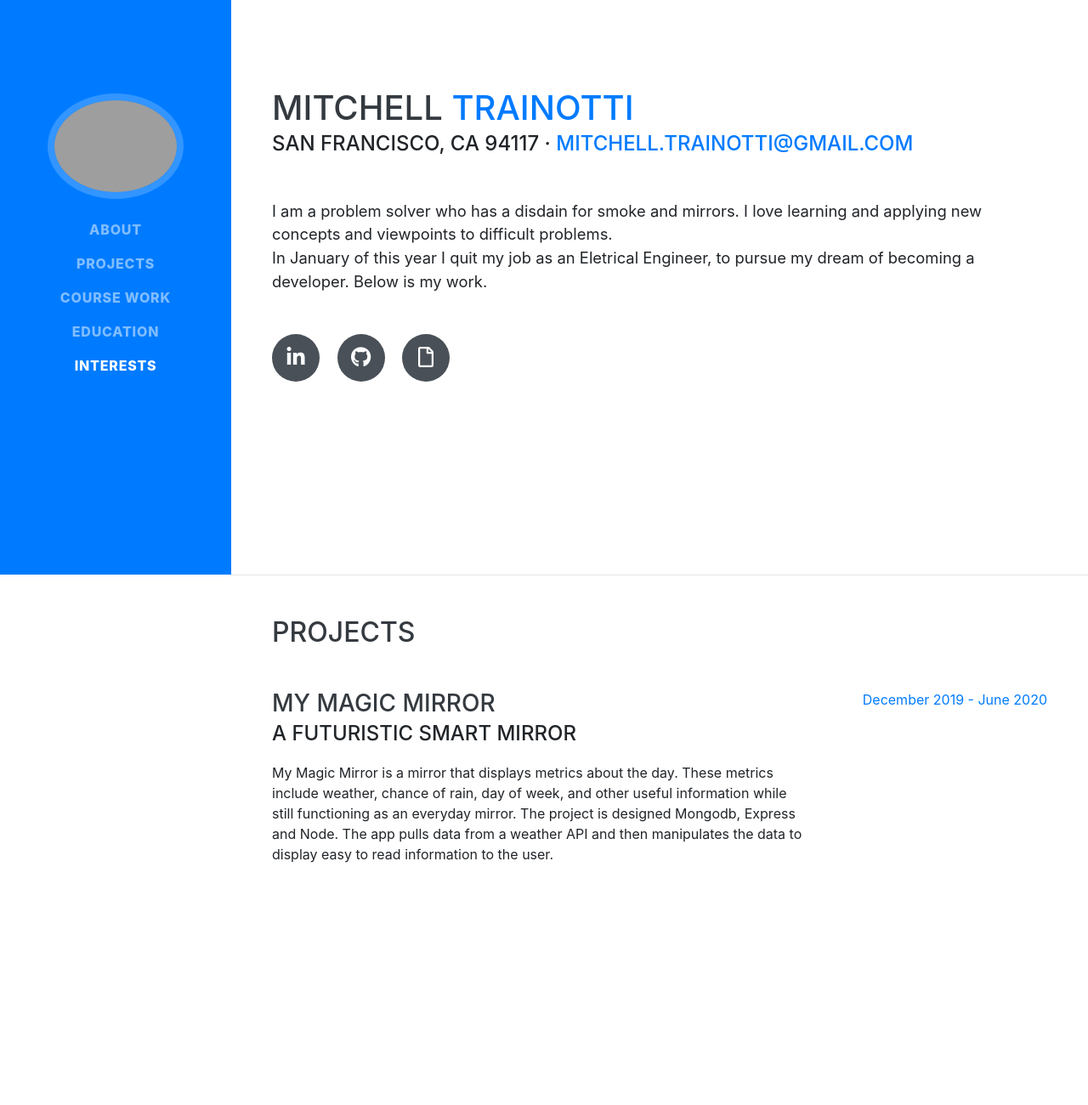
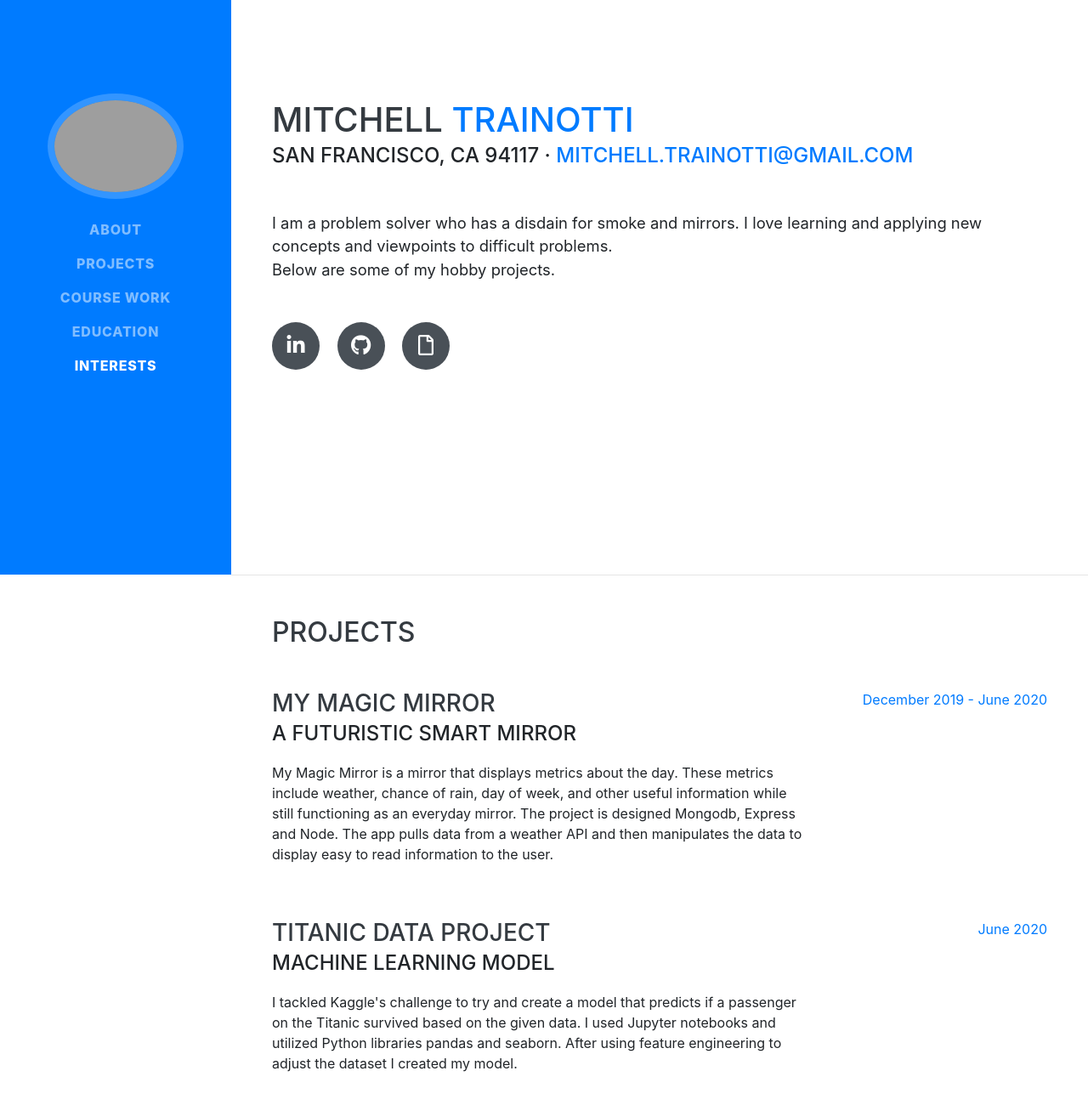
Before and after one commit to mitchell-trainotti/mitchell-trainotti.github.io, a website with bundled scripts: page index.html in a window 1280 px wide. Shown: the part 124-1424 px from the top of the page at 85% size. Built offline with nearby package versions, Linux system fonts and the light colour scheme; grey boxes are pictures that could not be loaded; a web font is replaced by a local one.

Commit message:
update info

```diff
--- a/index.html
+++ b/index.html
@@ -66,7 +66,7 @@
         <div class="subheading mb-5"> San Francisco, CA 94117 ·
           <a href="mailto:name@email.com">mitchell.trainotti@gmail.com</a>
         </div>
-        <p class="lead mb-5">I am a problem solver who has a disdain for smoke and mirrors. I love learning and applying new concepts and viewpoints to difficult problems. <br /> In January of this year I quit my job as an Eletrical Engineer, to pursue my dream of becoming a developer. Below is my work.</p>
+        <p class="lead mb-5">I am a problem solver who has a disdain for smoke and mirrors. I love learning and applying new concepts and viewpoints to difficult problems. <br /> Below are some of my hobby projects.</p>
         <div class="social-icons">
           <a href="https://www.linkedin.com/in/mitchell-trainotti/">
             <i class="fab fa-linkedin-in"></i>
@@ -85,11 +85,14 @@
 
     <section class="resume-section p-3 p-lg-5 d-flex justify-content-center" id="projects">
       <div class="w-100">
+
         <h2 class="mb-5">Projects</h2>
 
         <div class="resume-item d-flex flex-column flex-md-row justify-content-between mb-5">
           <div class="resume-content">
+            <a href="https://github.com/mitchell-trainotti/MyMagicNodeMirror">
             <h3 class="mb-0">My Magic Mirror</h3>
+            </a>
             <div class="subheading mb-3">A futuristic smart mirror</div>
             <p>My Magic Mirror is a mirror that displays metrics about the day. These metrics include weather, chance of rain, day of week, and other useful information while still functioning as an everyday mirror. The project is designed Mongodb, Express and Node. The app pulls data from a weather API and then manipulates the data to display easy to read information to the user.</p>
           </div>
@@ -97,6 +100,20 @@
             <span class="text-primary">December 2019 - June 2020</span>
           </div>
         </div>
+
+        <div class="resume-item d-flex flex-column flex-md-row justify-content-between mb-5">
+          <div class="resume-content">
+            <a href="https://github.com/mitchell-trainotti/TitanicMachineLearning">
+            <h3 class="mb-0">Titanic Data Project</h3>
+            </a>
+            <div class="subheading mb-3">Machine learning model</div>
+            <p>I tackled Kaggle's challenge to try and create a model that predicts if a passenger on the Titanic survived based on the given data. I used Jupyter notebooks and utilized Python libraries pandas and seaborn. After using feature engineering to adjust the dataset I created my model.</p>
+          </div>
+          <div class="resume-date text-md-right">
+            <span class="text-primary">June 2020</span>
+          </div>
+        </div>
+
 
         <!-- <div class="resume-item d-flex flex-column flex-md-row justify-content-between mb-5">
           <div class="resume-content">
```
